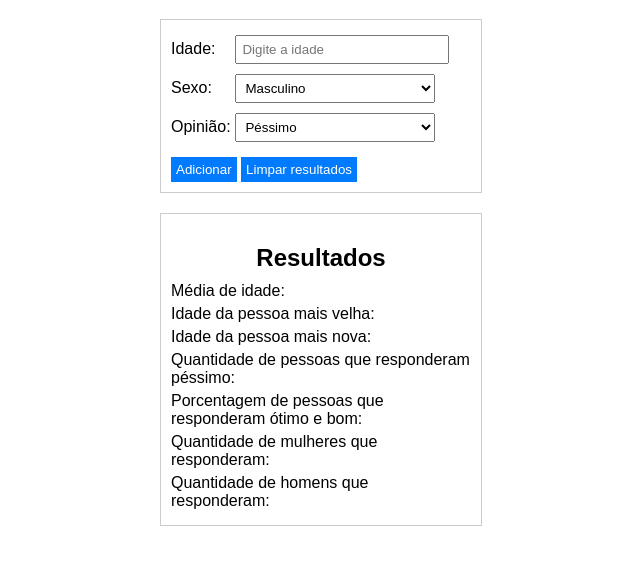
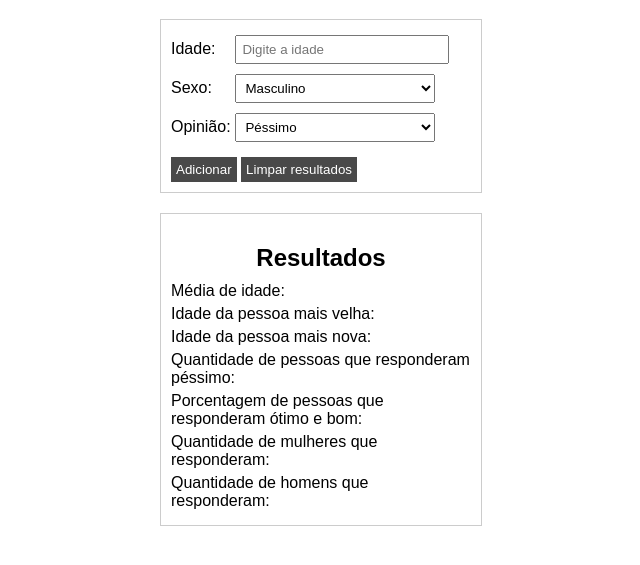
Before and after one commit to RickNasc/PWEB, a plain HTML site: page Atividade 8/index.html in a window 1280 px wide. Shown: the part 61-626 px from the top of the page, without its empty margins (319-959 px from the left). Drawn offline with Linux system fonts and the light colour scheme.

Commit message:
Add files via upload

```diff
--- a/Atividade 8/index.css
+++ b/Atividade 8/index.css
@@ -30,14 +30,14 @@ body {
   .questionario button {
     margin-top: 10px;
     padding: 5px;
-    background-color: #007bff;
+    background-color: #494949;
     color: #fff;
     border: none;
     cursor: pointer;
   }
 
   .questionario button:hover {
-    background-color: #0062cc;
+    background-color: #494949;
   }
 
   .resultados {
```
